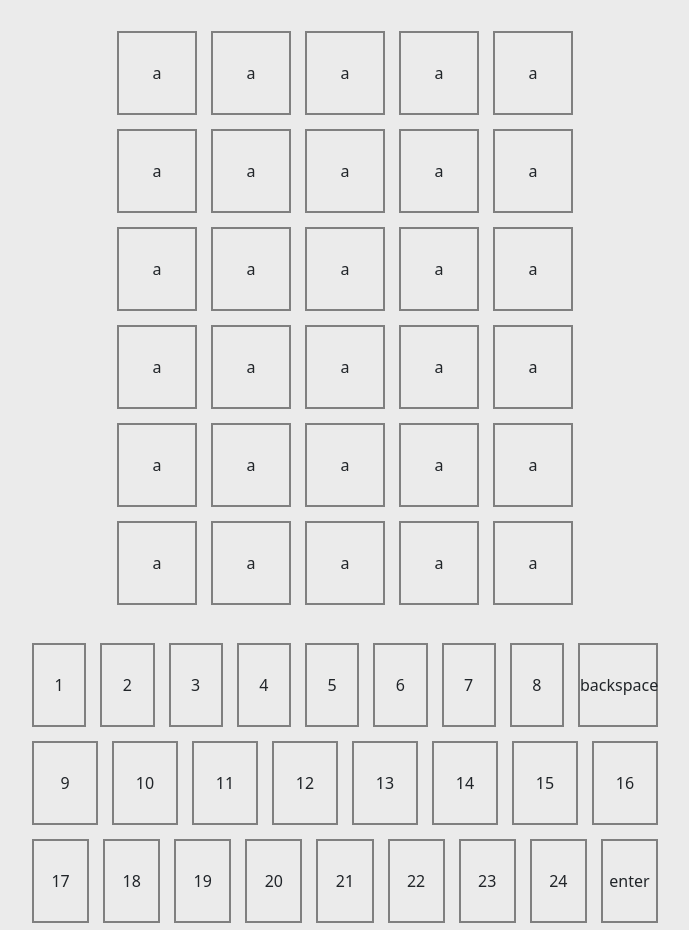
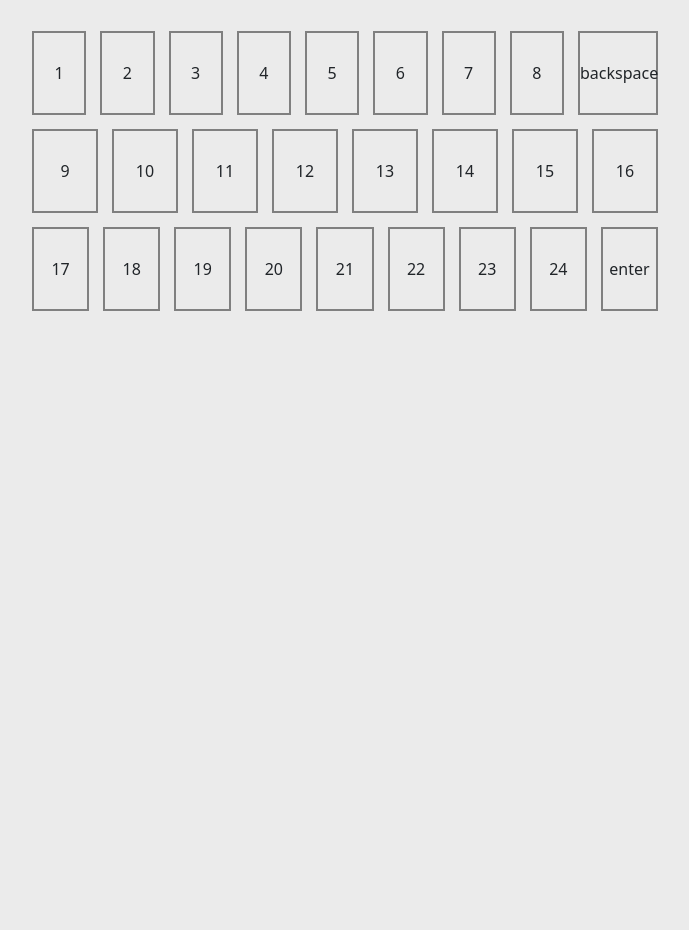
Before and after one commit to ReubenStr0bel/Wordlet, a plain HTML site: page game.html in a window 1280 px wide. Shown: the whole page, without its empty margins (295-984 px from the left). After the commit the page ends 800 px from the top, so only its background shows below. Drawn offline with nearby package versions, Linux system fonts and the light colour scheme.

Commit message:
remove game grid divs as it will be more efficient to create  with JS

```diff
--- a/assets/scripts/script.js
+++ b/assets/scripts/script.js
@@ -1,3 +1,22 @@
 animalEmoji = ['🐯','🐳','🐻','🦙','🦭','🦘','🦑','🐼','🐙','🐨','🦊','🦝','🐓','🦚','🦩','🐬','🐝','🦈','🪼','🐧','🦆','🐡','🦉','🦔']
 foodEmoji = ['','','','','','','','','','','','','','','','','','','','','','','','']
 faceEmoji = ['','','','','','','','','','','','','','','','','','','','','','','','']
+
+// console.log($("#emoji-buttons").children());
+
+rowCounter = 1;
+colCounter = 1;
+emojiIndex = 0
+
+function assignEmojiButtons() {
+    for (let row = 1; row > 3;  row++) {
+        for (let col = 1; col === $(".emoji .flex-container").children().length;  col++) {
+            console.log(`#emoji-row-${rowCounter} > .box-${colCounter}`)
+            $(`#emoji-row-${rowCounter} > .box-${colCounter}`).innerText = animalEmoji[emojiIndex];
+            emojiIndex++;
+            colCounter++;
+        }
+        rowCounter++;
+        colCounter = 1;
+    }
+}
--- a/game.html
+++ b/game.html
@@ -16,55 +16,7 @@
     <script src="https://code.jquery.com/jquery-3.7.1.js" integrity="sha256-eKhayi8LEQwp4NKxN+CfCh+3qOVUtJn3QNZ0TciWLP4=" crossorigin="anonymous"></script>
 </head>
 <body>
-    <section id = "game-grid" class = "mt-4">
-        <div id = "row-1" class = "flex-container">
-            <div class="box box-1">a</div>
-            <div class="box box-2">a</div>
-            <div class="box box-3">a</div>
-            <div class="box box-4">a</div>
-            <div class="box box-5">a</div>
-        </div>
-
-        <div id = "row-2" class = "flex-container">
-            <div class="box box-1">a</div>
-            <div class="box box-2">a</div>
-            <div class="box box-3">a</div>
-            <div class="box box-4">a</div>
-            <div class="box box-5">a</div>
-        </div>
-
-        <div id = "row-3" class = "flex-container">
-            <div class="box box-1">a</div>
-            <div class="box box-2">a</div>
-            <div class="box box-3">a</div>
-            <div class="box box-4">a</div>
-            <div class="box box-5">a</div>
-        </div>
-
-        <div id = "row-4" class = "flex-container">
-            <div class="box box-1">a</div>
-            <div class="box box-2">a</div>
-            <div class="box box-3">a</div>
-            <div class="box box-4">a</div>
-            <div class="box box-5">a</div>
-        </div>
-
-        <div id = "row-5" class = "flex-container">
-            <div class="box box-1">a</div>
-            <div class="box box-2">a</div>
-            <div class="box box-3">a</div>
-            <div class="box box-4">a</div>
-            <div class="box box-5">a</div>
-        </div>
-
-        <div id = "row-6" class = "flex-container">
-            <div class="box box-1">a</div>
-            <div class="box box-2">a</div>
-            <div class="box box-3">a</div>
-            <div class="box box-4">a</div>
-            <div class="box box-5">a</div>
-        </div>
-    </section>
+    <section id = "game-grid" class = "mt-4"></section>
 
     <section id = "emoji-buttons" class = "mt-4">
         <div id = "emoji-row-1" class = "emoji flex-container">
```
